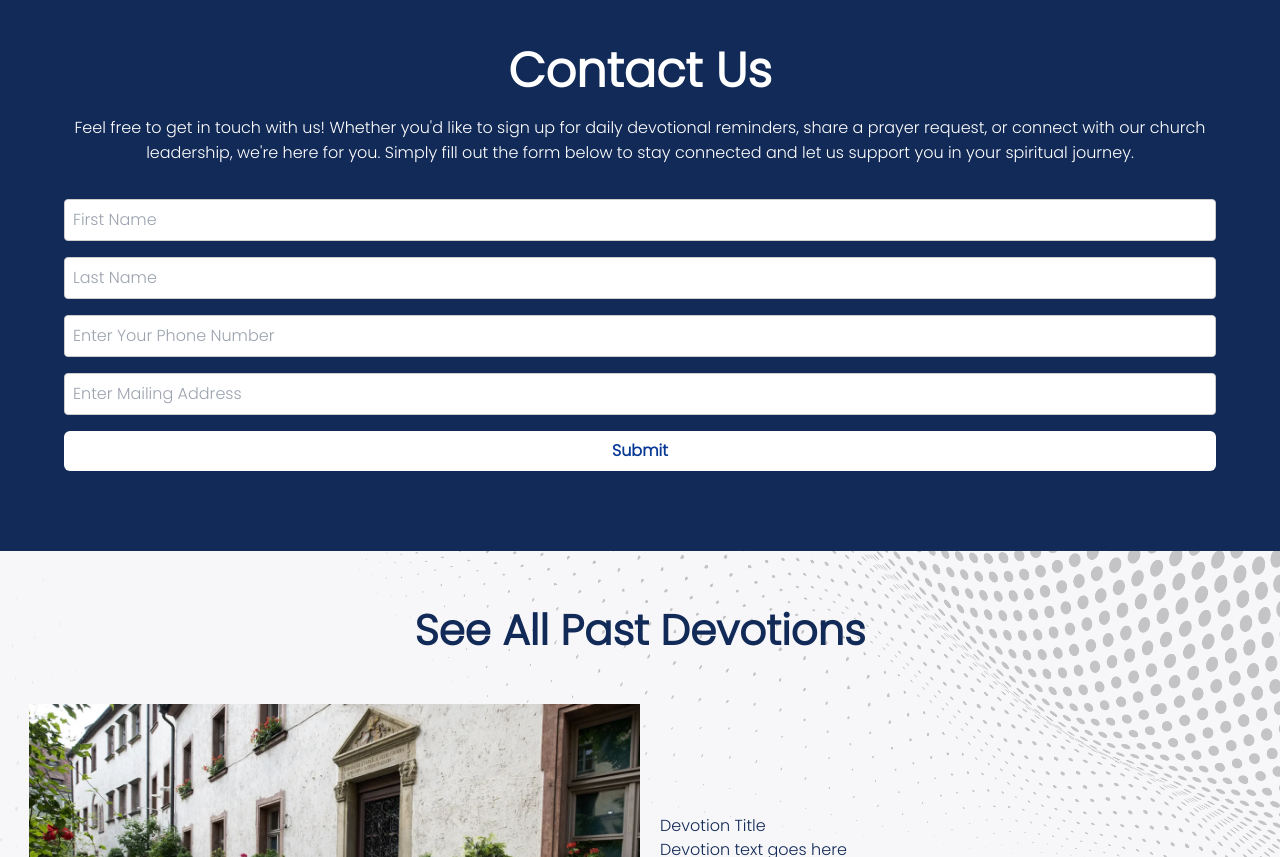
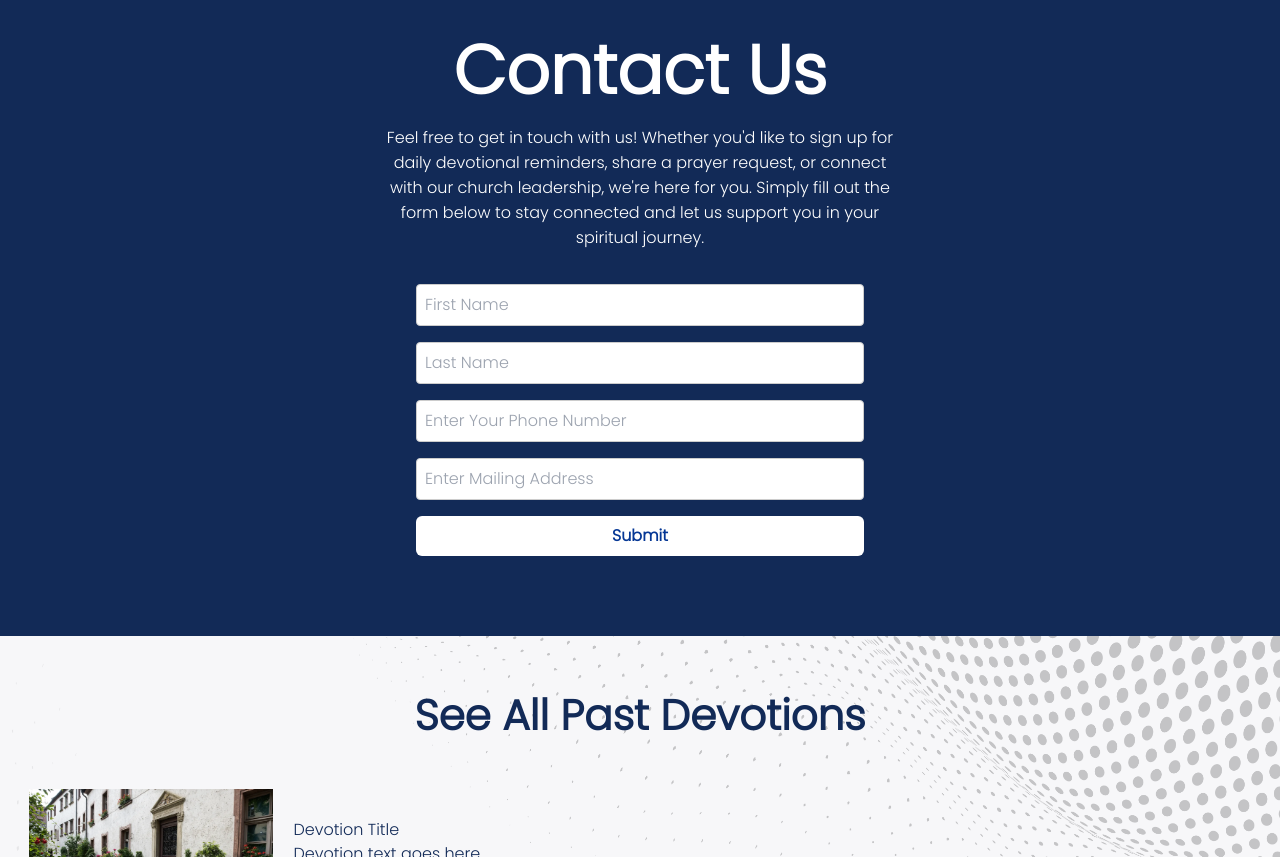
Before and after one commit to Munsa1/daily-devotional, a plain HTML site: page index.html in a window 1280 px wide. Shown: the part 1366-2223 px from the top of the page. Drawn offline with nearby package versions, Linux system fonts and the light colour scheme; no server answers.

```diff
--- a/style.css
+++ b/style.css
@@ -163,6 +163,7 @@
 .search-container {
     flex-direction: column;
     align-items: center;
+    justify-content: center;
     position: fixed;
     top: 0;
     left: 0;
@@ -462,6 +463,7 @@
     margin: 10px 38px;
     line-height: 25px;
 }
+
 .signup-form {
     flex-direction: column;
     width: 90%;
@@ -677,3 +679,45 @@
         margin: 0 160px;
     }
   }
+
+
+
+  /*Start of Contact Page Styling*/
+
+  .contact-us h2 {
+    margin-top: 60px;
+    font-size: 68px;
+    font-weight: 700;
+    line-height: 28px;
+    margin-bottom: 30px;
+    text-align: center;
+}
+
+.contact-us p {
+    text-align: center;
+    margin: 10px 30%;
+    line-height: 25px;
+}
+
+  .signup-form {
+    flex-direction: column;
+    width: 35%;
+    margin-top: 16px;
+}
+
+/*End of Contact us Styling*/
+
+/*Start of Other Devotions Section Styling*/
+
+.other-devotions {
+    background-image: url('images/gray-abstract-wireframe-technology-background.jpg');
+    background-repeat: no-repeat;
+    background-size: cover;
+    width: 100%;
+    height: 100%;
+}
+
+.devotions-card img {
+    width: 20%;
+    height: 100%;
+}
```
